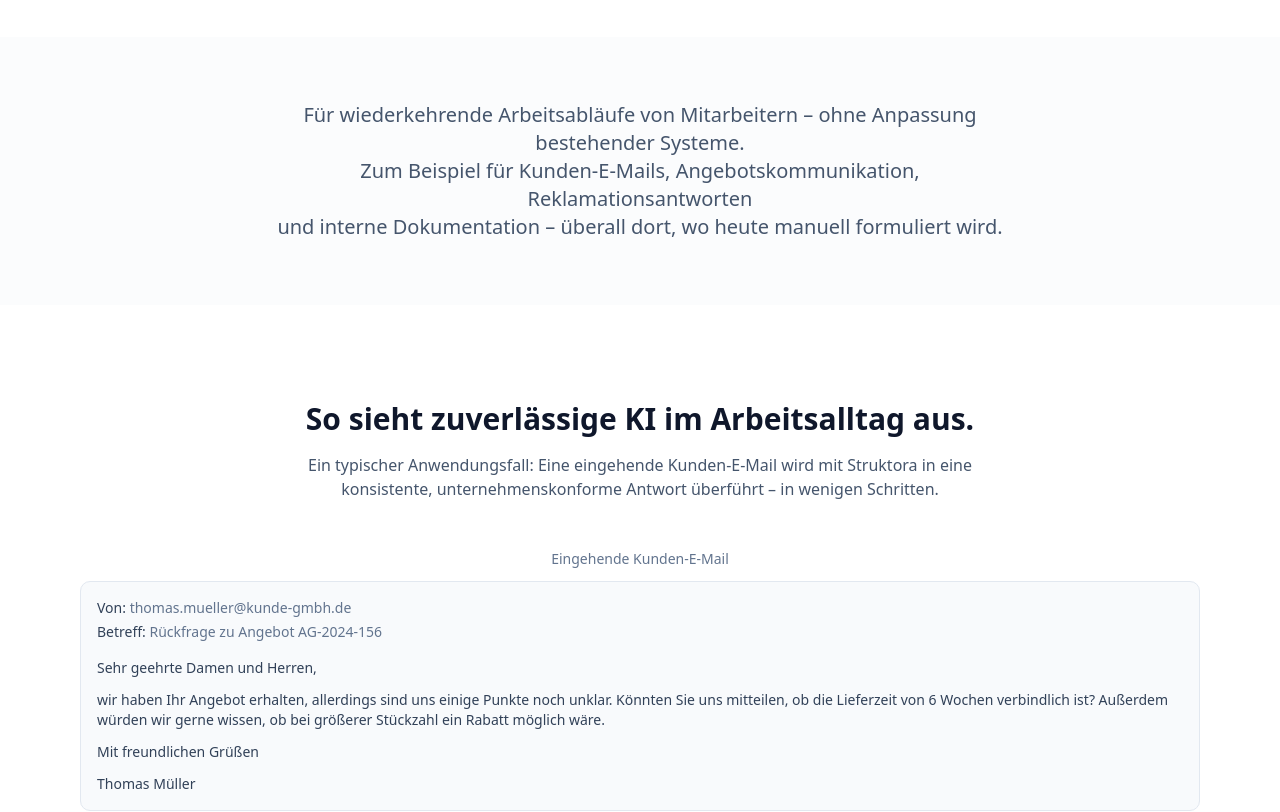
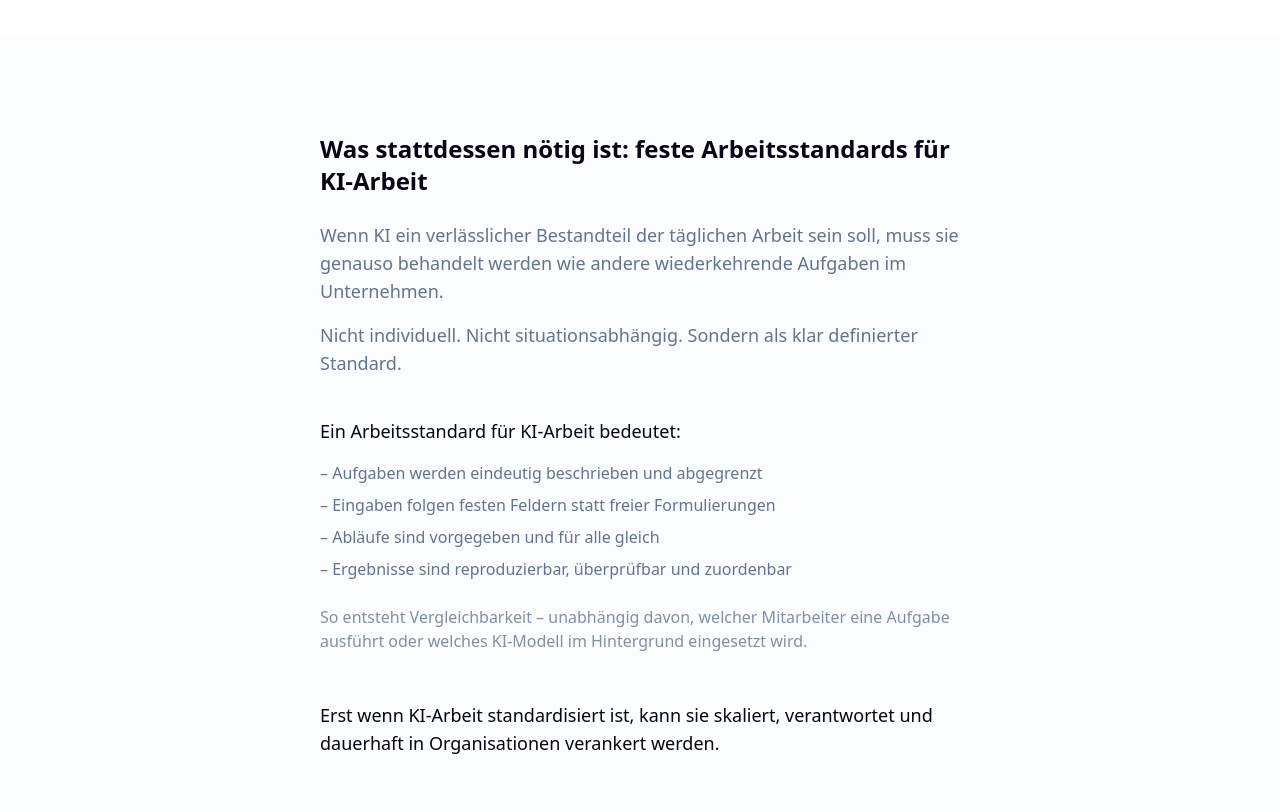
Before and after one commit to berndgalter-lab/struktora, a Next.js app: page / in a window 1280 px wide. Shown: the part 1660-2472 px from the top of the page. Built offline with nearby package versions, Linux system fonts and the light colour scheme.

Commit message:
loesungsprinzip

```diff
--- a/src/app/(marketing)/page.tsx
+++ b/src/app/(marketing)/page.tsx
@@ -1,5 +1,6 @@
 import { Hero } from "@/components/marketing/hero";
 import { Reframe } from "@/components/marketing/reframe";
+import { SolutionPrinciple } from "@/components/marketing/solution-principle";
 import { Demo } from "@/components/marketing/demo";
 import { UseCases } from "@/components/marketing/use-cases";
 import { Pricing } from "@/components/marketing/pricing";
@@ -10,6 +11,7 @@
     <>
       <Hero />
       <Reframe />
+      <SolutionPrinciple />
 
       {/* Context Block - Übergang zwischen Hero und Demo */}
       <div className="bg-slate-50/50 py-12 md:py-16">
--- /dev/null
+++ b/src/components/marketing/solution-principle.tsx
@@ -0,0 +1,47 @@
+export const SolutionPrinciple = () => {
+  return (
+    <section className="bg-muted/30 py-16 md:py-20 lg:py-24">
+      <div className="mx-auto max-w-2xl px-4">
+        {/* Überschrift */}
+        <h2 className="text-xl font-semibold text-foreground md:text-2xl">
+          Was stattdessen nötig ist: feste Arbeitsstandards für KI-Arbeit
+        </h2>
+
+        {/* Einordnung */}
+        <p className="mt-6 text-base text-muted-foreground md:text-lg">
+          Wenn KI ein verlässlicher Bestandteil der täglichen Arbeit sein soll,
+          muss sie genauso behandelt werden wie andere wiederkehrende Aufgaben
+          im Unternehmen.
+        </p>
+        <p className="mt-4 text-base text-muted-foreground md:text-lg">
+          Nicht individuell. Nicht situationsabhängig. Sondern als klar
+          definierter Standard.
+        </p>
+
+        {/* Die vier Prinzipien */}
+        <p className="mt-8 text-base font-medium text-foreground md:mt-10 md:text-lg">
+          Ein Arbeitsstandard für KI-Arbeit bedeutet:
+        </p>
+        <ul className="mt-4 list-none space-y-2 text-base text-muted-foreground">
+          <li>– Aufgaben werden eindeutig beschrieben und abgegrenzt</li>
+          <li>– Eingaben folgen festen Feldern statt freier Formulierungen</li>
+          <li>– Abläufe sind vorgegeben und für alle gleich</li>
+          <li>– Ergebnisse sind reproduzierbar, überprüfbar und zuordenbar</li>
+        </ul>
+
+        {/* Verstärkender Satz */}
+        <p className="mt-6 text-sm text-muted-foreground/80 md:text-base">
+          So entsteht Vergleichbarkeit – unabhängig davon, welcher Mitarbeiter
+          eine Aufgabe ausführt oder welches KI-Modell im Hintergrund eingesetzt
+          wird.
+        </p>
+
+        {/* Fixierender Schlusssatz */}
+        <p className="mb-4 mt-10 text-base font-medium text-foreground md:mb-8 md:mt-12 md:text-lg">
+          Erst wenn KI-Arbeit standardisiert ist, kann sie skaliert,
+          verantwortet und dauerhaft in Organisationen verankert werden.
+        </p>
+      </div>
+    </section>
+  );
+};
```
